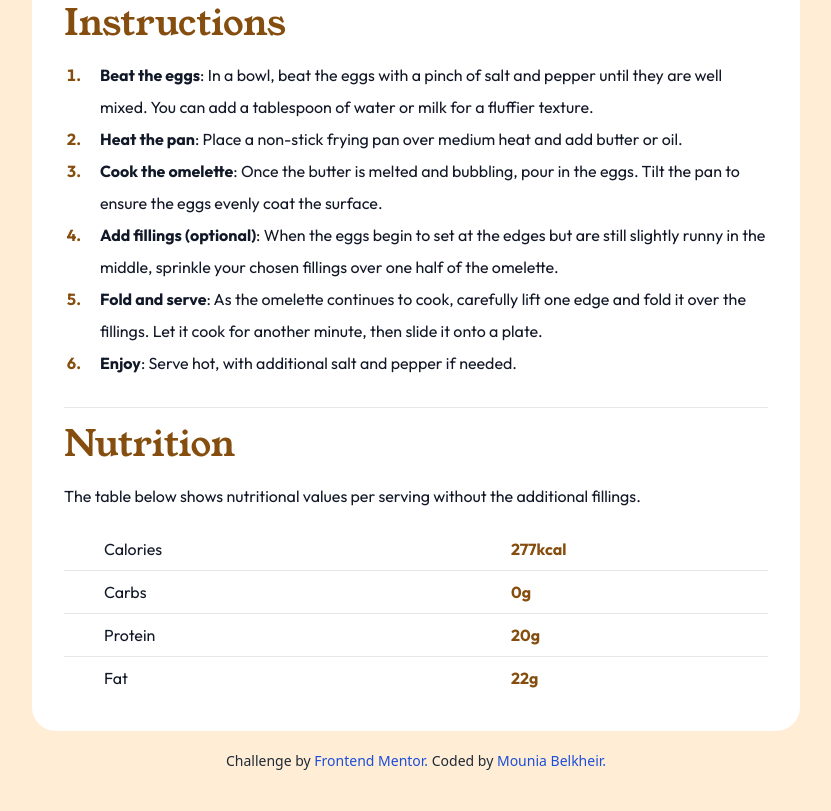
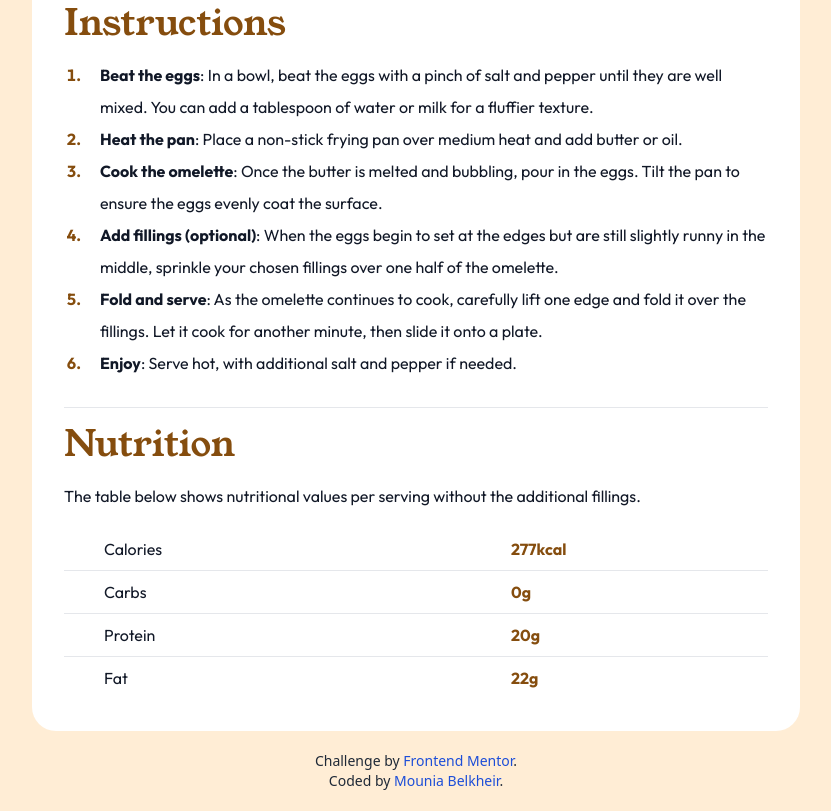
Before and after one commit to MouniaBelkheir/recipe, a website: page src/index.html in a window 1280 px wide. Shown: the part 1136-1947 px from the top of the page, without its empty margins (224-1055 px from the left). Drawn offline with Linux system fonts and the light colour scheme.

Commit message:
Update attribution

```diff
--- a/src/index.html
+++ b/src/index.html
@@ -114,23 +114,9 @@
 				</div>
 			</div>
 		</section>
-		<div class="text-center text-gray-800 text-sm my-5">
-			Challenge by
-			<a
-				class="text-blue-700"
-				href="https://www.frontendmentor.io?ref=challenge"
-				target="_blank"
-				rel="noopener">
-				Frontend Mentor.
-			</a>
-			Coded by
-			<a
-				class="text-blue-700"
-				href="https://github.com/MouniaBelkheir"
-				target="_blank"
-				rel="noopener">
-				Mounia Belkheir.
-			</a>
-		</div>
+<footer class="text-center text-gray-800 text-sm my-5">
+    <p>Challenge by <a href="https://www.frontendmentor.io?ref=challenge" class="text-blue-700" target="_blank" rel="noopener">Frontend Mentor</a>.</p>
+    <p>Coded by <a href="https://mouniabelkheir.vercel.app/" class="text-blue-700" target="_blank" rel="noopener">Mounia Belkheir</a>.</p>
+</footer>
 	</body>
 </html>
```
